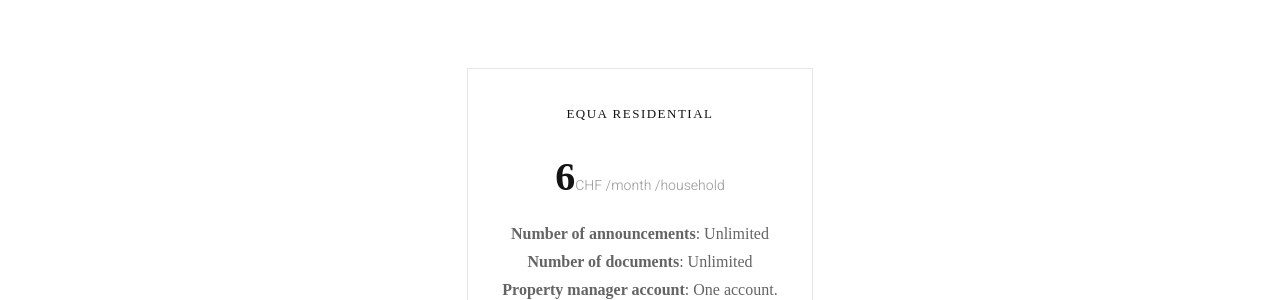
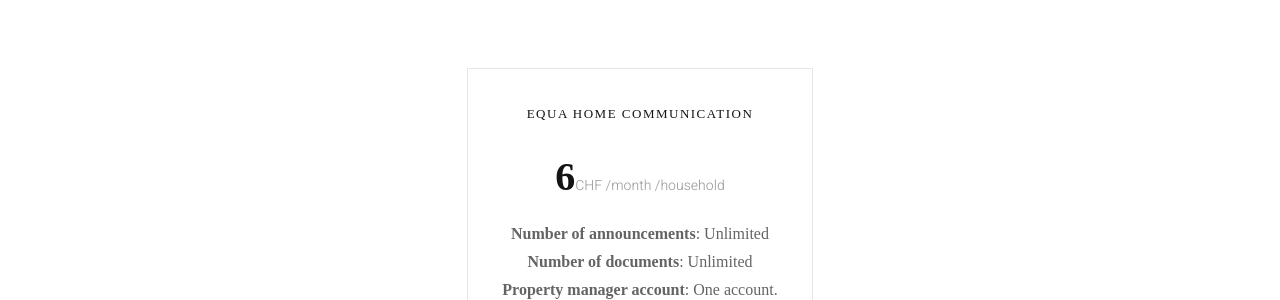
Before and after one commit to residential-services/rs-webapp-www, a Jekyll site: the page built from en/customers/pricing/index.html, in a window 1280 px wide and 900 px high, scrolled down 468 px. Shown: the part 154-454 px from the top of the window. Built offline with Jekyll 4.4.1, drawn with Linux system fonts in a browser that asks for light colours; some web fonts are replaced; a script that is not in the unit is left out.

Commit message:
Change the name of the plan that we are selling.

```diff
--- a/_config.yml
+++ b/_config.yml
@@ -24,7 +24,7 @@
 # you will see them accessed via {{ site.title }}, {{ site.email }}, and so on.
 # You can create any custom variable you would like, and they will be accessible
 # in the templates via {{ site.myvariable }}.
-title: Equa Residential Services
+title: Equa Home Communication Services
 email: Info@Equa.Residential.Services
 description: >- # >- ignores newlines
   Equa is an online service used by tenants and property managers for communicating.
--- a/_data/de.yml
+++ b/_data/de.yml
@@ -124,12 +124,12 @@
     pricing:
       title: *1_2_title
       description: >-
-        Equa Residential ist geeignet für Unternehmen jeder Größenordnung, die Wohnliegenschaften verwalten.
+        Equa Home Communication ist geeignet für Unternehmen jeder Größenordnung, die Wohnliegenschaften verwalten.
       plans:
         -
           title: null
         -
-          title: Equa Residential
+          title: Equa Home Communication
           price:
             amount: 6
             before amount: ""
--- a/_data/en.yml
+++ b/_data/en.yml
@@ -149,7 +149,7 @@
         -
           title: null
         -
-          title: Equa Residential
+          title: Equa Home Communication
           price:
             amount: 6
             before amount: ""
--- a/_data/fr.yml
+++ b/_data/fr.yml
@@ -152,7 +152,7 @@
         -
           title: null
         -
-          title: Equa Residential
+          title: Equa Home Communication
           price:
             amount: 6
             before amount: ""
```
Also changed, not shown: README.md.
